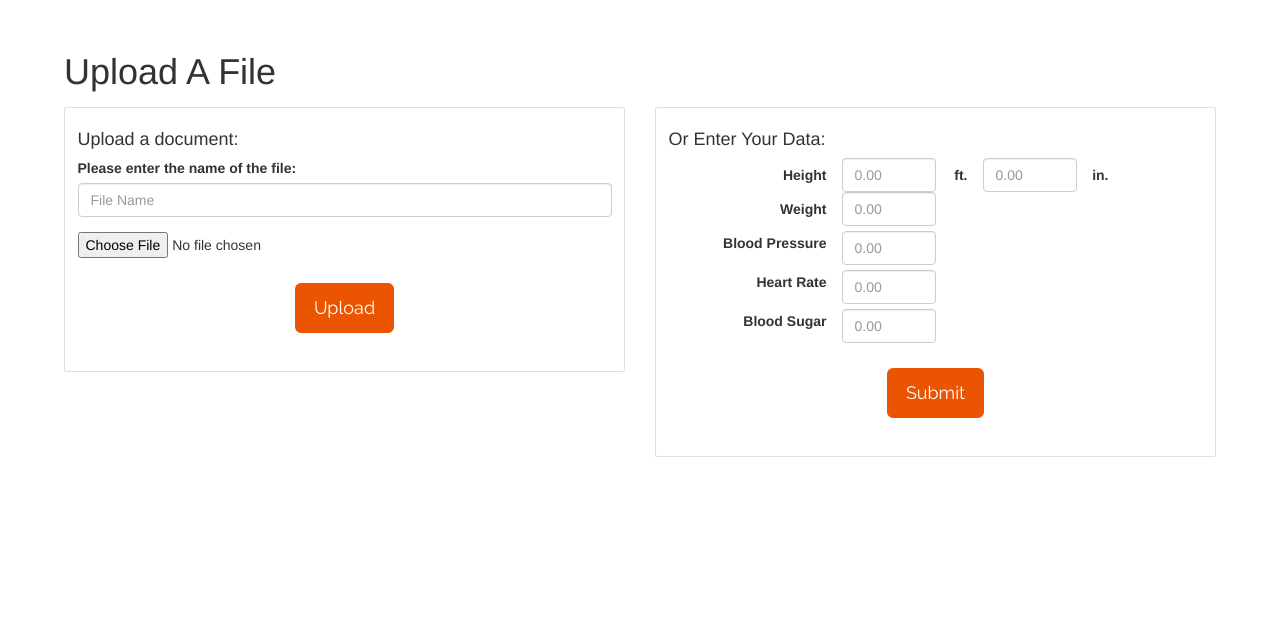
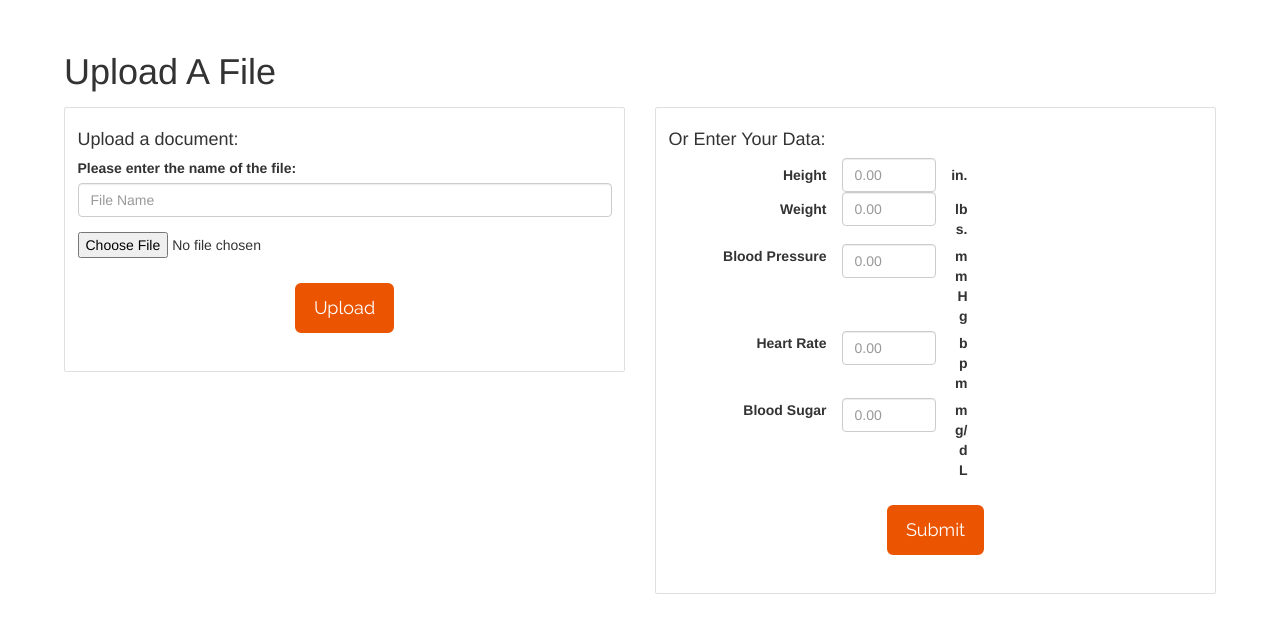
Before and after one commit to shayaansaiyed/CheckUP, a Flask app: page /upload in a window 1280 px wide. Shown: the part 65-698 px from the top of the page. Run offline with Flask 2, Linux system fonts and the light colour scheme; some libraries are stand-ins or nearby versions.

Commit message:
added labels

```diff
--- a/templates/upload.html
+++ b/templates/upload.html
@@ -143,12 +143,6 @@
                       Height
                     </label>
                     <div class="col-lg-2 data-box">
-                        <input type="text" name="height-ft" class="form-control" id="height-ft"  placeholder="0.00">
-                    </div>
-                      <label class="control-label col-lg-1" for="height-ft">
-                        ft.
-                      </label>
-                    <div class="col-lg-2 data-box">
                       <input type="text" name="height-in" class="form-control" id="height-in"  placeholder="0.00">
                     </div>
                     <label class="control-label col-lg-1" for="height-in">
@@ -163,6 +157,9 @@
                     <div class="col-lg-2 data-box">
                       <input type="text" name = "weight" class="form-control" id="weight"  placeholder="0.00">
                     </div>
+                    <label class="control-label col-lg-1" for="height-in">
+                      lbs.
+                    </label>
                   </div>
 
                   <div class="row">
@@ -172,6 +169,9 @@
                     <div class="col-lg-2 data-box">
                       <input type="text" name = "bloodPressure" class="form-control input-box" id="bloodPressure"  placeholder="0.00">
                     </div>
+                    <label class="control-label col-lg-1" for="height-in">
+                      mmHg
+                    </label>
                   </div>
 
                   <div class="row">
@@ -181,6 +181,9 @@
                     <div class="col-lg-2 data-box">
                       <input type="text" name = "heartRate"class="form-control input-box" id="hr"  placeholder="0.00">
                     </div>
+                    <label class="control-label col-lg-1" for="height-in">
+                      bpm
+                    </label>
                   </div>
 
                   <div class="row">
@@ -190,6 +193,9 @@
                     <div class="col-lg-2 data-box">
                       <input type="text" name = "bloodSugar"class="form-control input-box" id="bs"  placeholder="0.00">
                     </div>
+                    <label class="control-label col-lg-1" for="height-in">
+                      mg/dL
+                    </label>
                   </div>
 
                   <div class="row">
```
